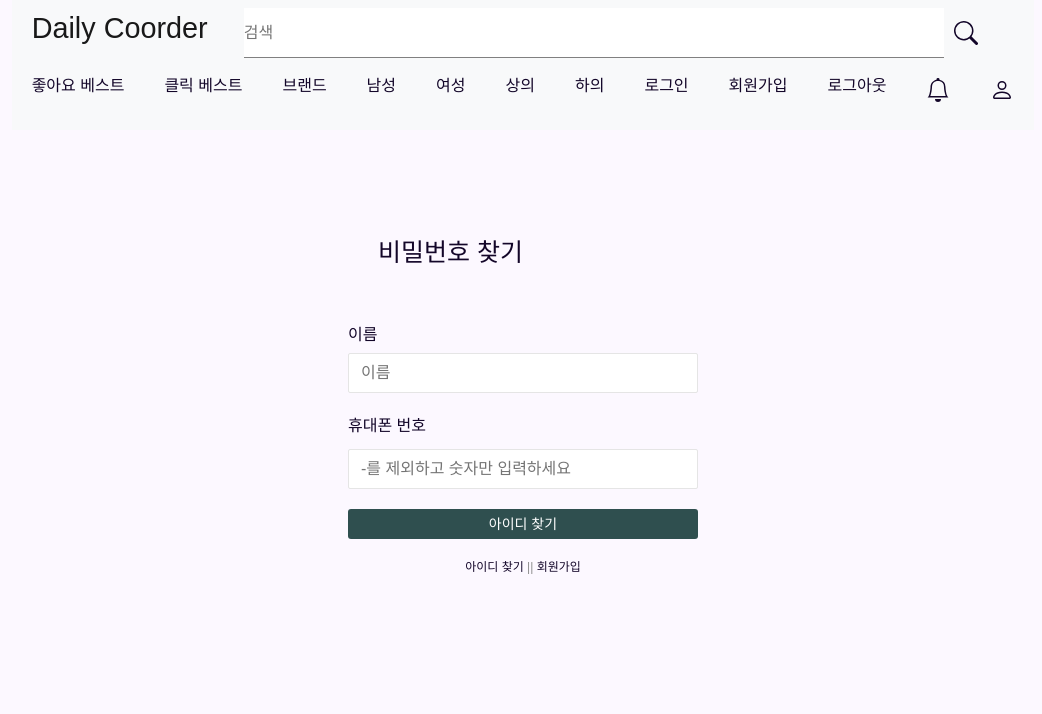
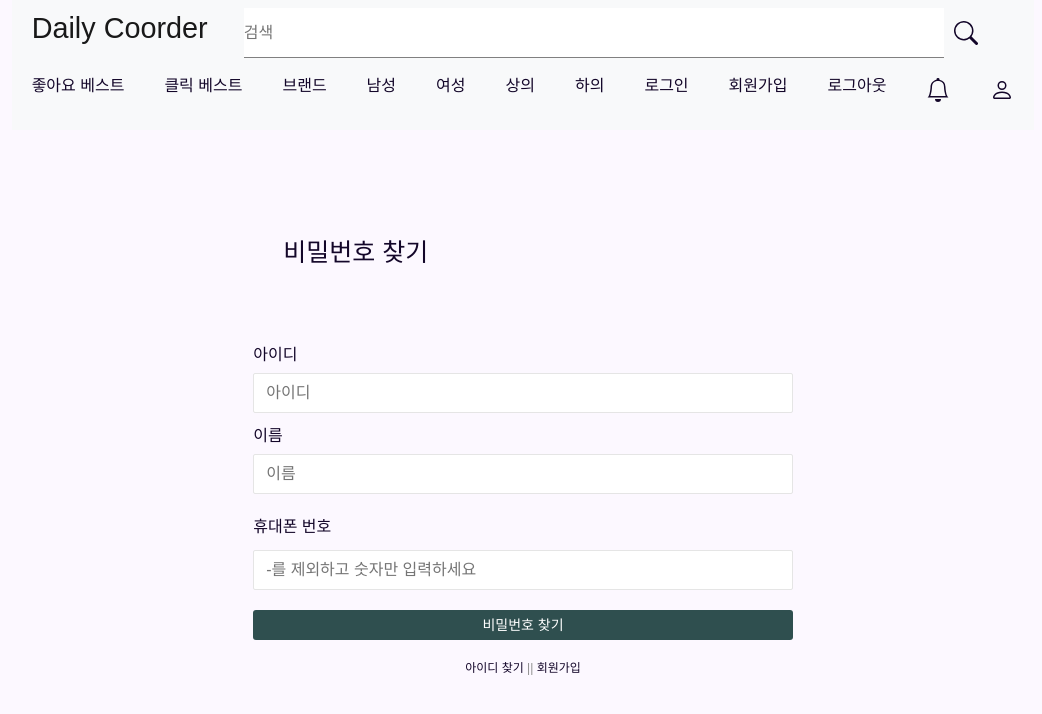
Before and after one commit to silbioa480/Daily-Coorder, a React (Create React App) app: page /login/PasswordSearch in a window 1280 px wide. Shown: the top 714 px of the page, without its empty margins (117-1159 px from the left). Built offline with nearby package versions, Linux system fonts and the light colour scheme.

Commit message:
가영: Link to로 /signUp창 이동못했던거, 라우터(Login.js)에서 수정했더니 되긴되는데 네비바 링크에서 전환은 여전히 안 됨

```diff
--- a/src/components/IdSearch.js
+++ b/src/components/IdSearch.js
@@ -191,7 +191,7 @@ function IdSearch() {
             className="searchinfo"
           >
             <Link to="/login/PasswordSearch">비밀번호 찾기</Link> ||
-            <a href="/signup"> 회원가입</a>
+            <Link to="/signup"> 회원가입 </Link>
           </div>
         </form>
       </div>
--- a/src/components/PasswordSearch.js
+++ b/src/components/PasswordSearch.js
@@ -69,6 +69,9 @@ function PasswordSearch() {
   const phoneNumberKeyPress = (e) => {
     $("#phoneNumber").removeClass("borderErr");
   };
+  const idKeyPress = (e) => {
+    $("#Id").removeClass("borderErr");
+  };
 
   return (
     <>
@@ -100,6 +103,35 @@ function PasswordSearch() {
           <br />
 
           <div>
+            <label
+              htmlFor="user-id"
+              style={{
+                marginTop: "20px",
+              }}
+            >
+              아이디
+            </label>
+            <input
+              style={{
+                marginBottom: "15px",
+                marginTop: "10px",
+                borderRadius: "2px",
+                width: "100%",
+                height: "40px",
+                border: "1px solid #e5e5e5",
+                padding: "9px 12px",
+                outline: "none",
+                boxSizing: "border-box",
+              }}
+              id="Id"
+              name="user-id"
+              type="id"
+              placeholder="아이디"
+              value={Id}
+              onKeyPress={idKeyPress}
+              onChange={onChangeId}
+              class="loginregister_input"
+            />
             <label htmlFor="user-name">이름</label>
             <input
               style={{
@@ -195,7 +227,7 @@ function PasswordSearch() {
               }}
               type="submit"
               className="loginregister_button"
-              value="아이디 찾기"
+              value="비밀번호 찾기"
             />
           </div>
           <div
@@ -208,7 +240,7 @@ function PasswordSearch() {
             className="searchinfo"
           >
             <Link to="/login/IdSearch">아이디 찾기</Link> ||
-            <a href="/signup"> 회원가입</a>
+            <Link to="/signup"> 회원가입 </Link>
           </div>
         </form>
       </div>
--- a/src/routes/LogIn.js
+++ b/src/routes/LogIn.js
@@ -2,6 +2,7 @@ import IdSearch from "../components/IdSearch";
 import PasswordSearch from "../components/PasswordSearch";
 import { BrowserRouter, Route, Switch } from "react-router-dom";
 import LoginMember from "../components/LoginMember";
+import SignUp from "./SignUp";
 
 function LogIn() {
   return (
@@ -14,6 +15,9 @@ function LogIn() {
           <Route exact path="/login/PasswordSearch">
             <PasswordSearch />
           </Route>
+          <Route exact path="/signup">
+            <SignUp />
+          </Route>
           <Route exact path="/login">
             <LoginMember />
           </Route>
```
